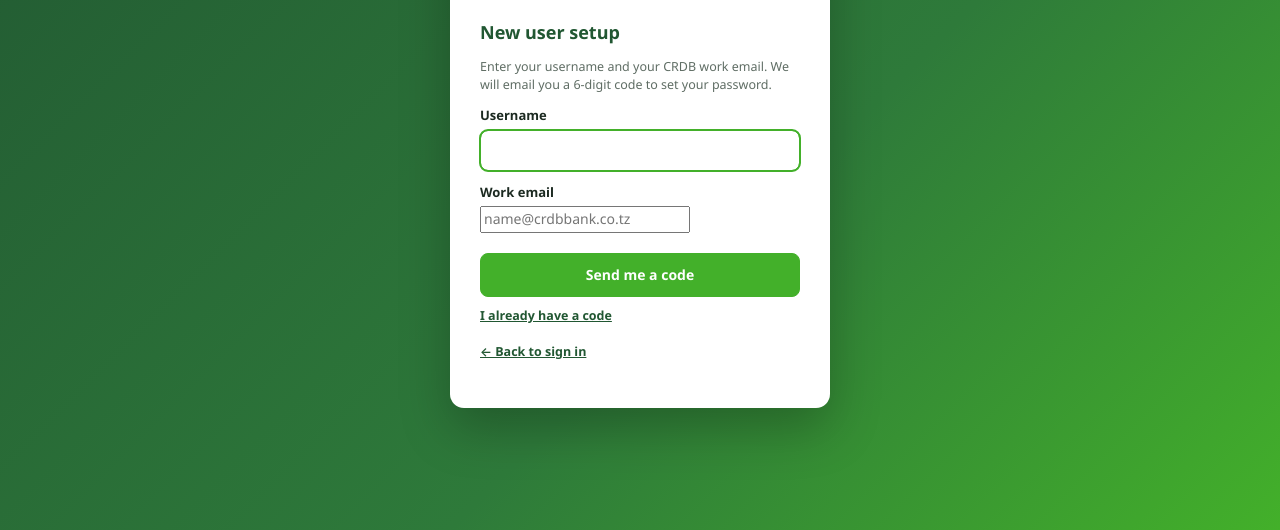
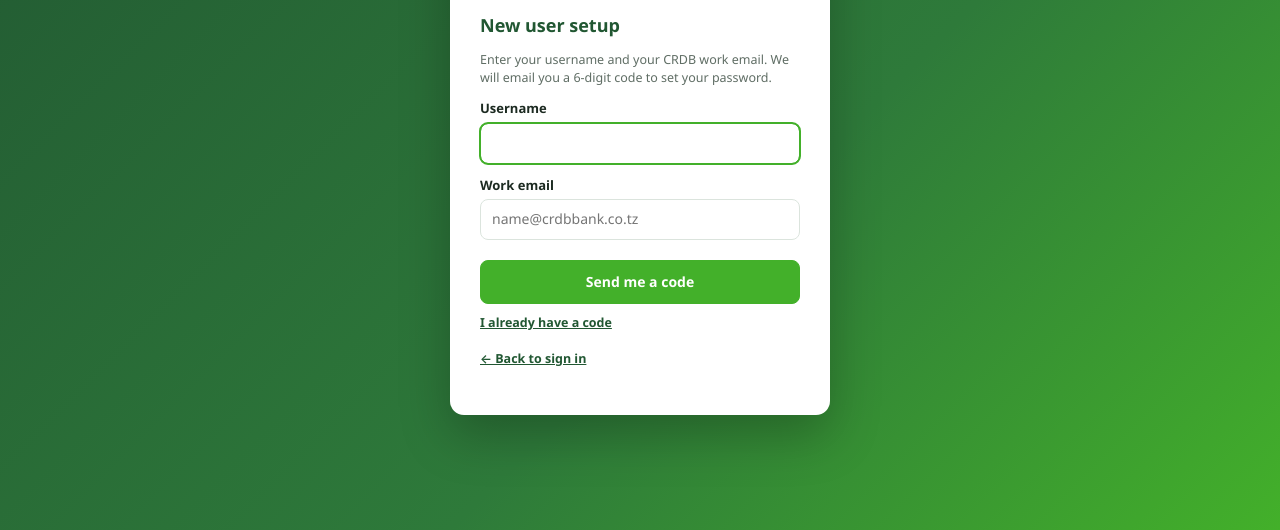
Before and after one commit to thetickertz/crdb-brokerage-portal, a plain HTML site: page index.html in a window 1280 px wide. Both pictures are taken after a click on the button "New user setup". Shown: the part 270-800 px from the top of the page. Drawn offline with Linux system fonts and the light colour scheme.

Commit message:
Style email fields like other inputs

```diff
--- a/index.html
+++ b/index.html
@@ -38,7 +38,7 @@ header .logo-img{height:30px;border-right-color:rgba(255,255,255,.35)}
 .brand b{display:block;font-size:17px;color:var(--gd)}
 .brand span{font-size:12px;color:var(--mute)}
 label{display:block;font-weight:600;font-size:13px;margin:12px 0 5px}
-input[type=text],input[type=password],input[type=number],input[type=date],input[type=search],select{width:100%;padding:9px 11px;border:1px solid var(--line);border-radius:8px;background:#fff;color:var(--ink)}
+input[type=text],input[type=email],input[type=password],input[type=number],input[type=date],input[type=search],select{width:100%;padding:9px 11px;border:1px solid var(--line);border-radius:8px;background:#fff;color:var(--ink)}
 input:focus,select:focus{outline:2px solid var(--g);outline-offset:-1px;border-color:var(--g)}
 .btn{display:inline-flex;align-items:center;gap:6px;border:1px solid var(--g);background:var(--g);color:#fff;padding:8px 15px;border-radius:8px;font-weight:600;cursor:pointer;white-space:nowrap}
 .btn:hover{background:var(--gd);border-color:var(--gd)}
```
